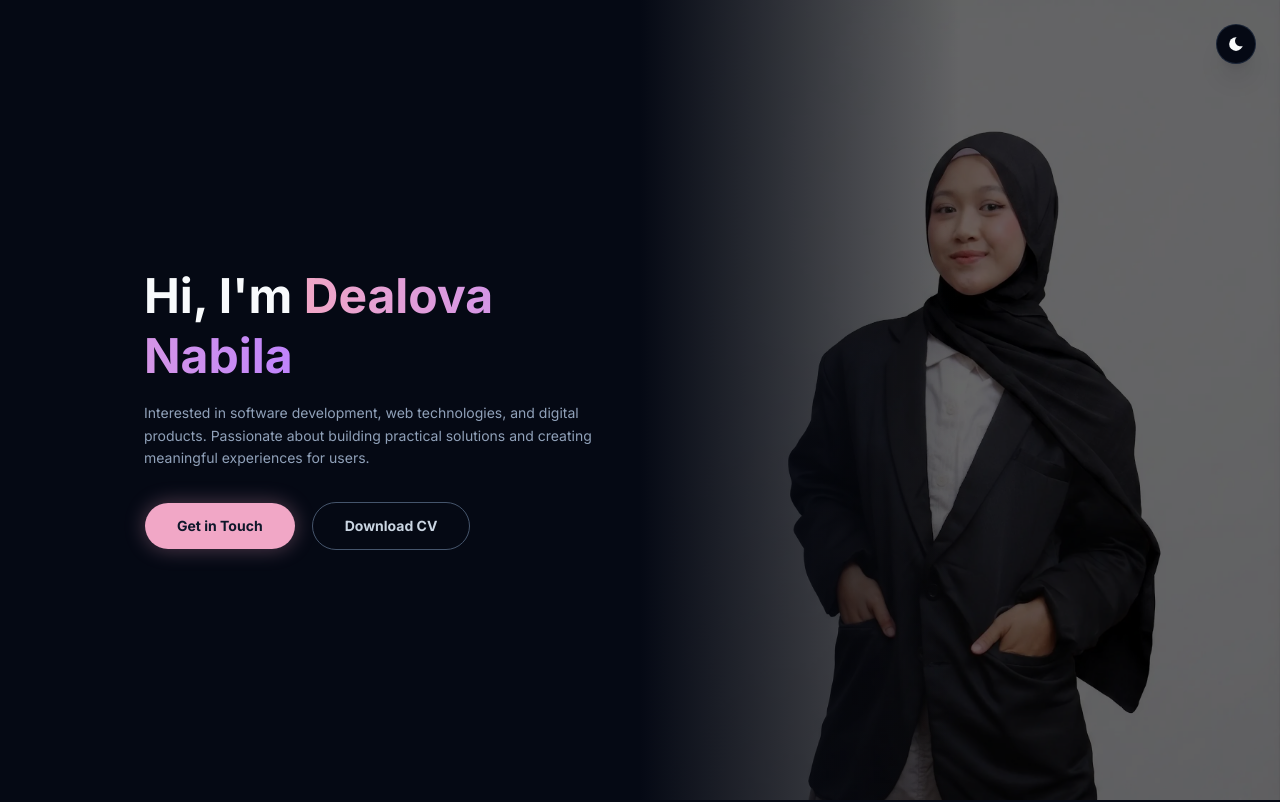
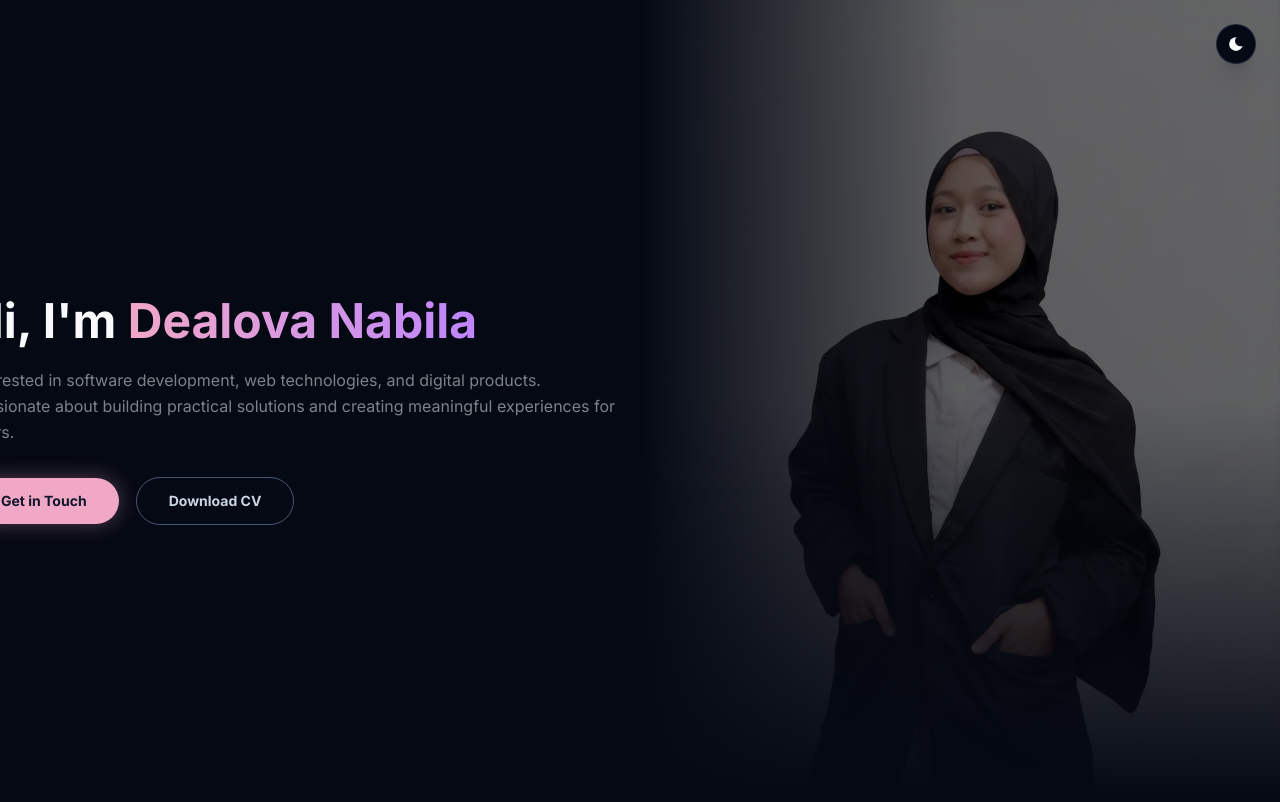
Before and after one commit to dvsalmah/personalsite-v2, a Next.js app: page / in a window 1280 px wide. Shown: the top 802 px of the page. Built offline with nearby package versions, Linux system fonts and the light colour scheme; no server answers.

Commit message:
style: refine profile photo styling

```diff
--- a/components/sections/hero.tsx
+++ b/components/sections/hero.tsx
@@ -34,7 +34,7 @@ export default function HeroSection({
       >
       </motion.div>
       <motion.div
-        className="absolute top-0 right-0 w-full md:w-5/12 lg:w-1/2 h-full z-0 pointer-events-none"
+        className="absolute top-0 right-0 w-full lg:w-1/2 h-full z-0 pointer-events-none"
         variants={heroImage}
         initial="initial"
         animate="animate"
@@ -45,12 +45,18 @@ export default function HeroSection({
           className="w-full h-full object-cover object-top"
         />
         <div className="dark:absolute dark:inset-0 dark:bg-black/60" />
-        <div className="absolute inset-0 bg-gradient-to-t from-background via-background/80 to-transparent md:bg-gradient-to-r md:from-background md:via-transparent md:to-transparent" />
+        <div className="absolute inset-0 bg-gradient-to-t from-background via-background/80 to-transparent lg:hidden" />
+
+        <div className="hidden lg:block absolute inset-0">
+          <div className="absolute inset-0 bg-gradient-to-r from-background via-background/5 to-transparent" />
+          <div className="absolute inset-0 bg-gradient-to-t from-background via-background/5 to-transparent" />
+          <div className="absolute inset-0 bg-[radial-gradient(circle_at_bottom_left,_var(--tw-gradient-stops))] from-background via-background/40 to-transparent" />
+        </div>
       </motion.div>
 
-      <div className={`relative z-10 w-full flex flex-col md:grid md:grid-cols-2 gap-12 items-center ${containerClassName || ""} ${sectionClassName || ""}`}>
+      <div className={`relative z-10 w-full flex flex-col lg:grid lg:grid-cols-1 items-center ${containerClassName || ""} ${sectionClassName || ""}`}>
         <motion.div
-          className="max-w-prose text-center md:text-left"
+          className="max-w-prose text-center lg:text-left lg:-translate-x-44"
           variants={heroContent}
           initial="initial"
           animate="animate"
@@ -62,12 +68,12 @@ export default function HeroSection({
             </span>
           </h1>
 
-          <p className="mt-2 md:mt-4 text-base md:text-sm text-slate-400 leading-relaxed">
+          <p className="mt-2 md:mt-4 text-base md:text-md text-text/50 leading-relaxed">
             Interested in software development, web technologies, and digital products. Passionate about building practical solutions and creating meaningful experiences for users.
           </p>
 
           <motion.div
-            className="mt-6 md:mt-8 flex gap-3 md:gap-4 justify-center md:justify-start"
+            className="mt-6 md:mt-8 flex gap-3 md:gap-4 justify-center lg:justify-start"
             variants={heroButtonContainer}
             initial="initial"
             animate="animate"
@@ -94,8 +100,7 @@ export default function HeroSection({
           </motion.div>
         </motion.div>
 
-        {/* Empty div to balance the grid on desktop so text stays on the left */}
-        <div className="hidden md:block"></div>
+        <div className="hidden lg:block"></div>
       </div>
     </section>
   );
```
